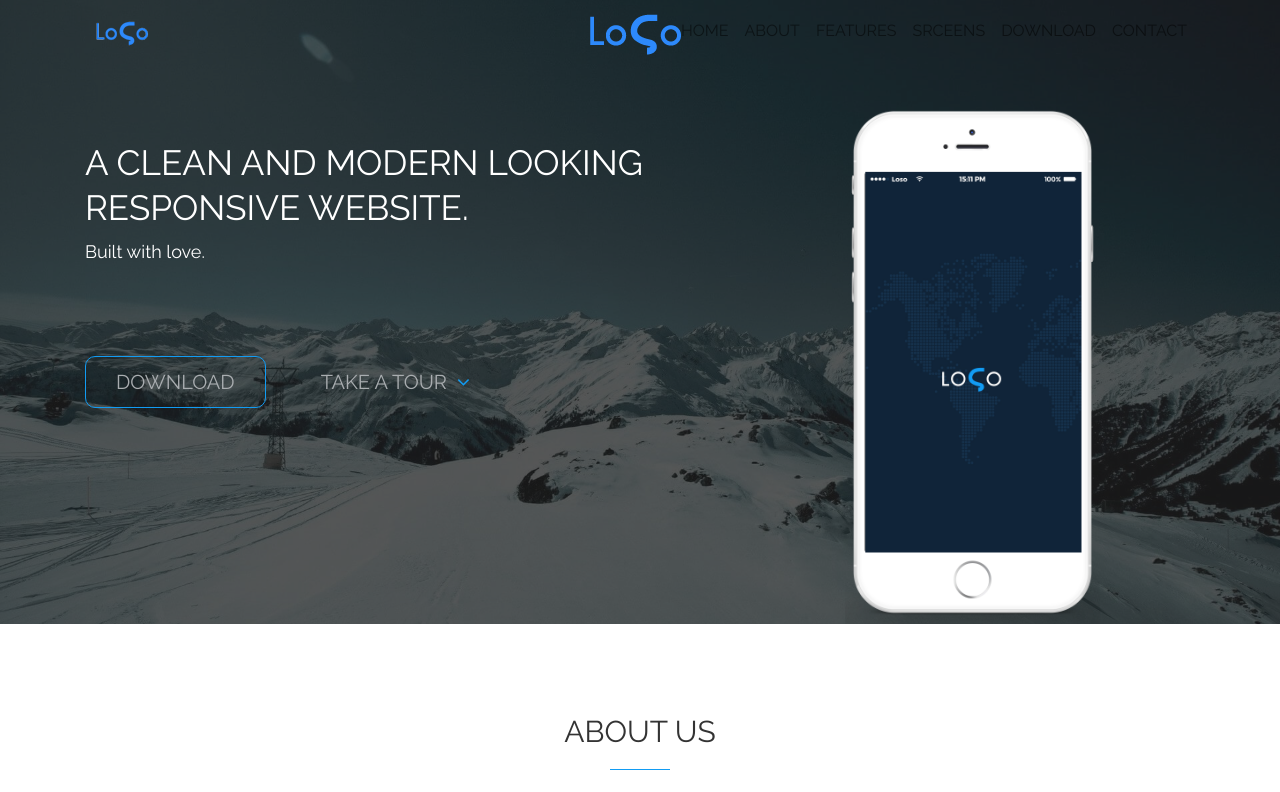
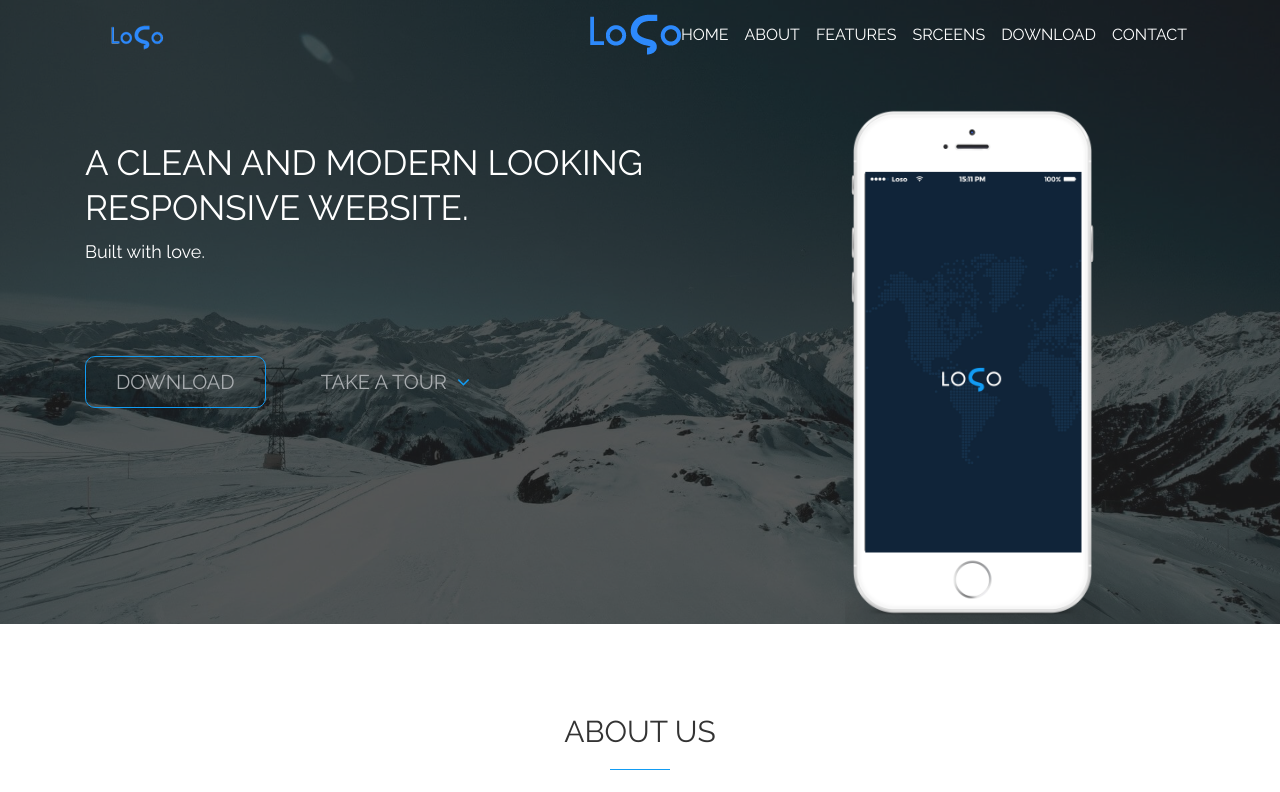
Before and after one commit to fahim25/Responsive-single-page-website, a plain HTML site: page index.html in a window 1280 px wide. Shown: the top 792 px of the page. Drawn offline with nearby package versions, Linux system fonts and the light colour scheme.

Commit message:
navigation

```diff
--- a/css/style.css
+++ b/css/style.css
@@ -671,11 +671,49 @@ submit-btn:visited{
     font-weight: 500;
 }
 
+/*
+-----------------------------
+|   | Navigation
+-----------------------------
+*/
+.navbar-default{
+    background-color: transparent;
+    border: #444;
+    z-index: 110;
+    -webkit-transition: all 1s;
+    transition: all 1s;
+}
+
+.nav-link{
+    color: #fff !important;
+    font-family: "Raleway", sans-serif !important;
+    -webkit-transition: all 1s !important;
+    transition: all 1s !important;
+
+}
+
+.nav-link:hover{
+    color: #129cf3 !important;
+}
 
 
+.nav-link:focus{
+    color: #b5b5b5 !important;
+}
+
+.navbar-brand{
+    padding: 9px 15px;
+}
+
+.navbar-brand img{
+    -webkit-transition: all 1s !important;
+    transition: all 1s !important;
+}
 
 
-
+.nav-link:hover{
+    color: #129cf3 !important;
+}
 
 
 
```
